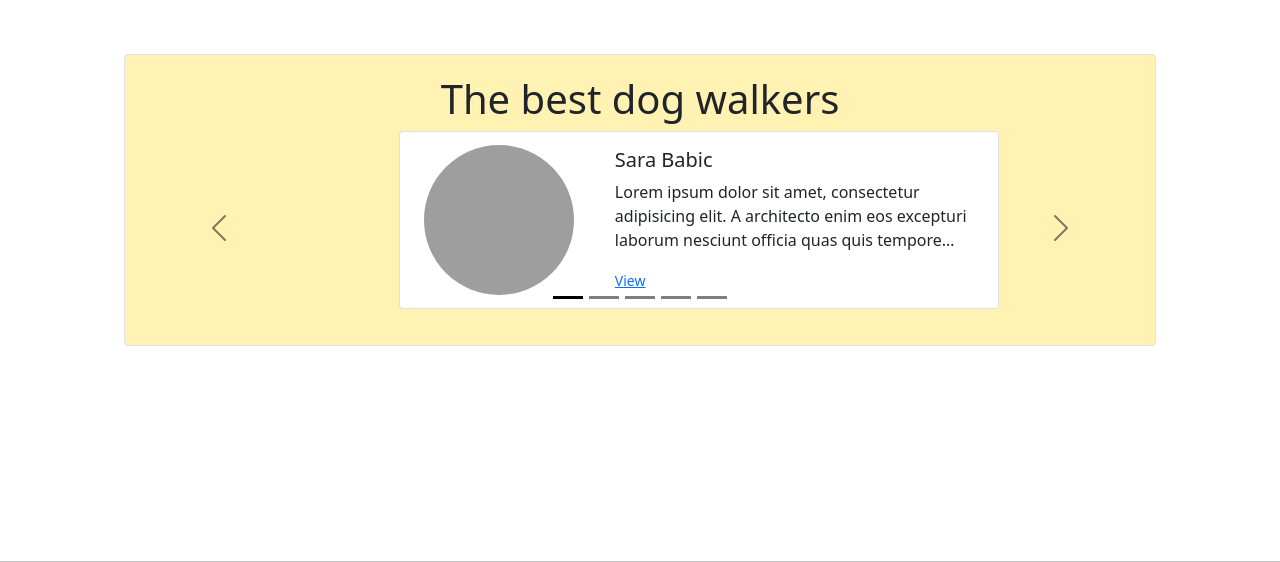
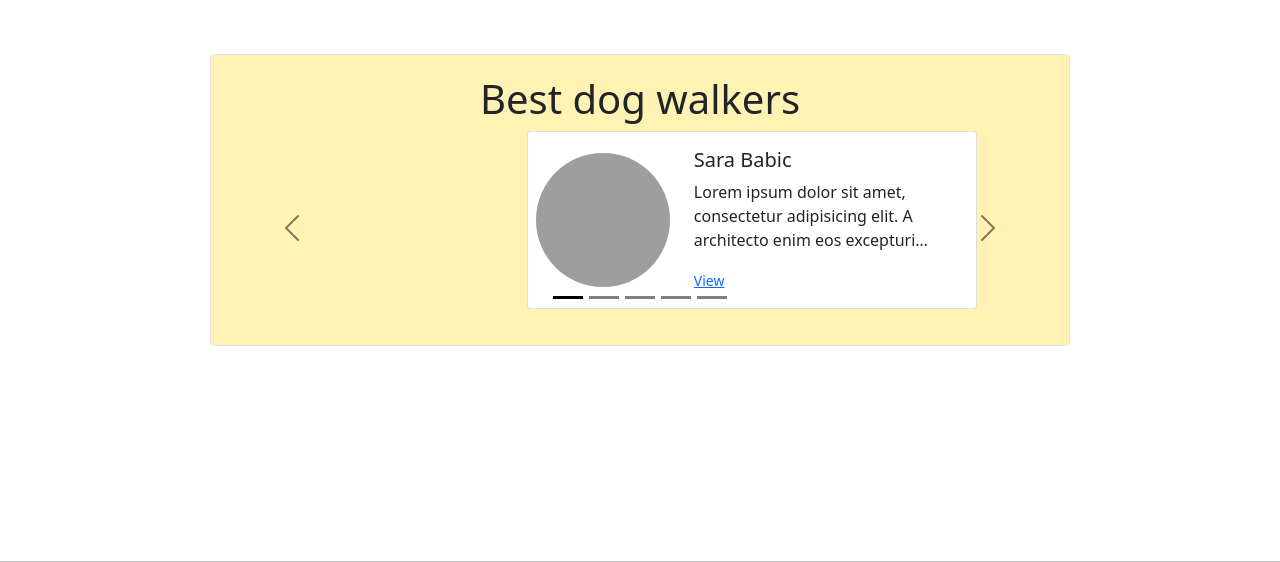
Before and after one commit to ivonamilankovic/dog_walk_project, a PHP site: page /home.php in a window 1280 px wide. Shown: the part 92-654 px from the top of the page. Run offline with PHP 8.4, Linux system fonts and the light colour scheme; grey boxes are pictures that could not be loaded.

Commit message:
homePage

```diff
--- a/css/homeStyle.css
+++ b/css/homeStyle.css
@@ -39,6 +39,12 @@
     align-items: center;
     justify-content: center;
 }
+.width{
+    width: 450px;
+    display: flex;
+    align-items: center;
+    justify-content: center;
+}
 .lista{
     list-style-type: none;
 }
--- a/home.php
+++ b/home.php
@@ -132,10 +132,11 @@
         </div>
     </div>
 
-            <!-- THE BEST DOG WALKERS -->
+            <!-- BEST DOG WALKERS -->
     <div class="container p-4 d-flex justify-content-center">
         <div class="row border rounded karta fixed">
-            <h1 class="d-flex justify-content-center">The best dog walkers</h1>
+            <h1 class="d-flex justify-content-center">Best dog walkers</h1>
+
 
                     <div id="carouselExample" class="carousel carousel-dark slide" >
 <!--                        data-bs-ride="carousel"-->
@@ -147,12 +148,11 @@
                             <button type="button" data-bs-target="#carouselExample" data-bs-slide-to="3" aria-label="Slide 4"></button>
                             <button type="button" data-bs-target="#carouselExample" data-bs-slide-to="4" aria-label="Slide 5"></button>
                         </div>
-
                         <div class="carousel-inner d-flex justify-content-around">
-                            <div class="carousel-item active" data-bs-interval="4000">
+                            <div class="carousel-item active width" data-bs-interval="4000">
                                 <div class="card mb-3" style="max-width: 600px;">
                                     <div class="row g-0">
-                                        <div class="col-md-4 align-self-center d-flex justify-content-center p-2">
+                                        <div class="col-md-4 align-self-center d-flex justify-content-around p-2">
                                             <img src="https://picsum.photos/150/150" class="img-fluid rounded-circle" alt="...">
                                         </div>
                                         <div class="col-md-8">
@@ -233,8 +233,6 @@
                             </div>
                         </div>
                         </div>
-
-
                         <button class="carousel-control-prev" type="button" data-bs-target="#carouselExample" data-bs-slide="prev">
                             <span class="carousel-control-prev-icon" aria-hidden="true"></span>
                             <span class="visually-hidden">Previous</span>
@@ -244,10 +242,8 @@
                             <span class="visually-hidden">Next</span>
                         </button>
                     </div>
-
-
+            </div>
         </div>
-    </div>
 
 <!-- FOOTER -->
     <div class="footer fixed-bottom">
```
